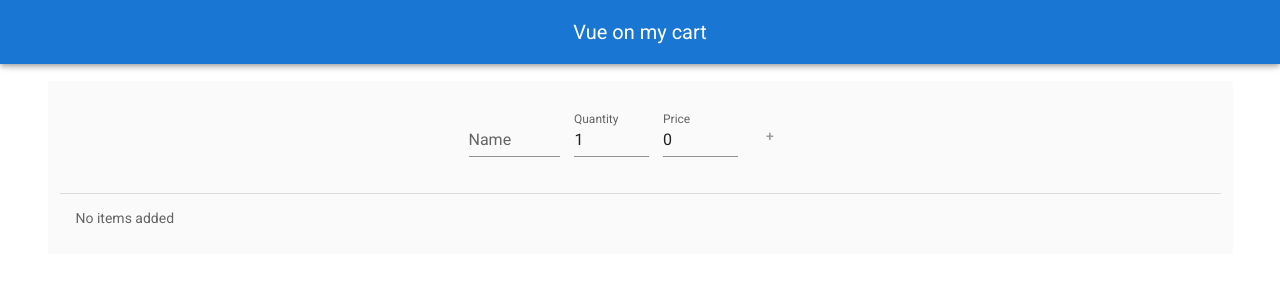
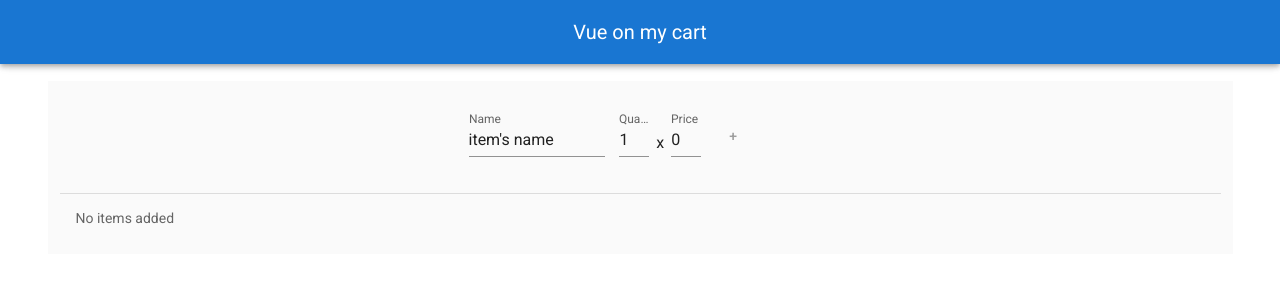
Before and after one commit to adahyto/vue-my-cart, a Vue app in the folder app/: page / in a window 1280 px wide. Shown: the top 300 px of the page. Built offline with nearby package versions, Linux system fonts and the light colour scheme.

Commit message:
changed inputs width and main bgc

```diff
--- a/app/src/components/cart/cart-add/cart-add.component.html
+++ b/app/src/components/cart/cart-add/cart-add.component.html
@@ -1,13 +1,17 @@
 <div class="cart-add">
   <v-form class="cart-add_form">
     <div class="cart-add_form_el">
-            <v-text-field v-model="item.name" label="Name" required>
-            </v-text-field>
+      <v-text-field v-model="item.name" label="Name" required> </v-text-field>
     </div>
-        <div class="cart-add_form_el el-thin">
-            <v-text-field v-model="item.quantity" label="Quantity" required></v-text-field>
+    <div class="cart-add_form_el el-thin" style="width:40px;">
+      <v-text-field
+        v-model="item.quantity"
+        label="Quantity"
+        required
+      ></v-text-field>
     </div>
-        <div class="cart-add_form_el el-thin">
+    <span>x</span>
+    <div class="cart-add_form_el el-thin" style="width:40px;">
       <v-text-field v-model="item.price" label="Price" required></v-text-field>
     </div>
     <div class="cart-add_form_el el-thin add-btn">
--- a/app/src/components/cart/cart-add/cart-add.component.ts
+++ b/app/src/components/cart/cart-add/cart-add.component.ts
@@ -6,7 +6,7 @@ import { Item } from '@/models/item.model';
 export default class CartAddComponent extends Vue {
   item: Item = {
     id: this.randomId(),
-    name: '',
+    name: 'item\'s name',
     quantity: 1,
     price: 0
   };
@@ -15,7 +15,7 @@ export default class CartAddComponent extends Vue {
     this.$store.dispatch('addItem', this.item);
     this.item = {
       id: this.randomId(),
-      name: '',
+      name: 'item\'s name',
       quantity: 1,
       price: 0
     };
```
Lines whose indentation alone changed are shown as unchanged.
